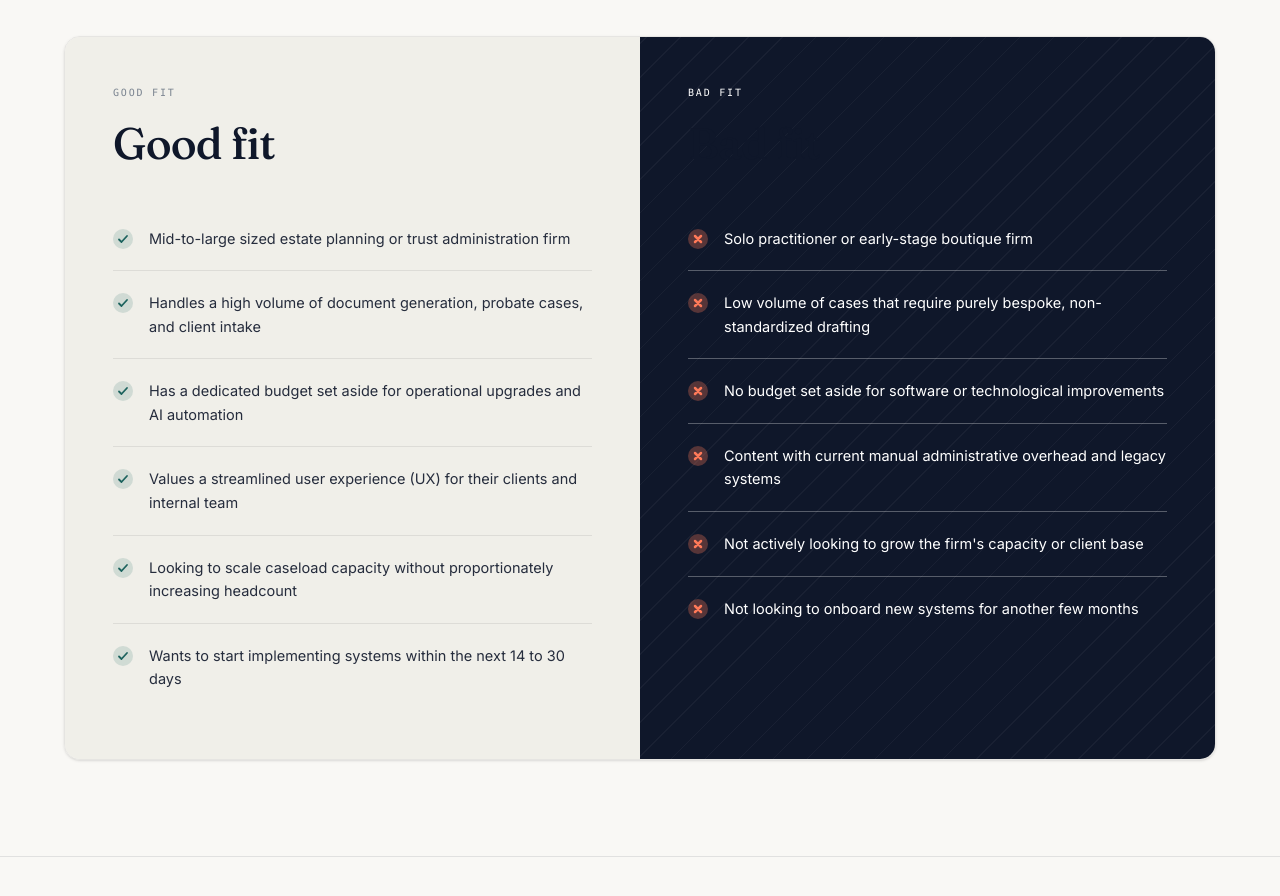
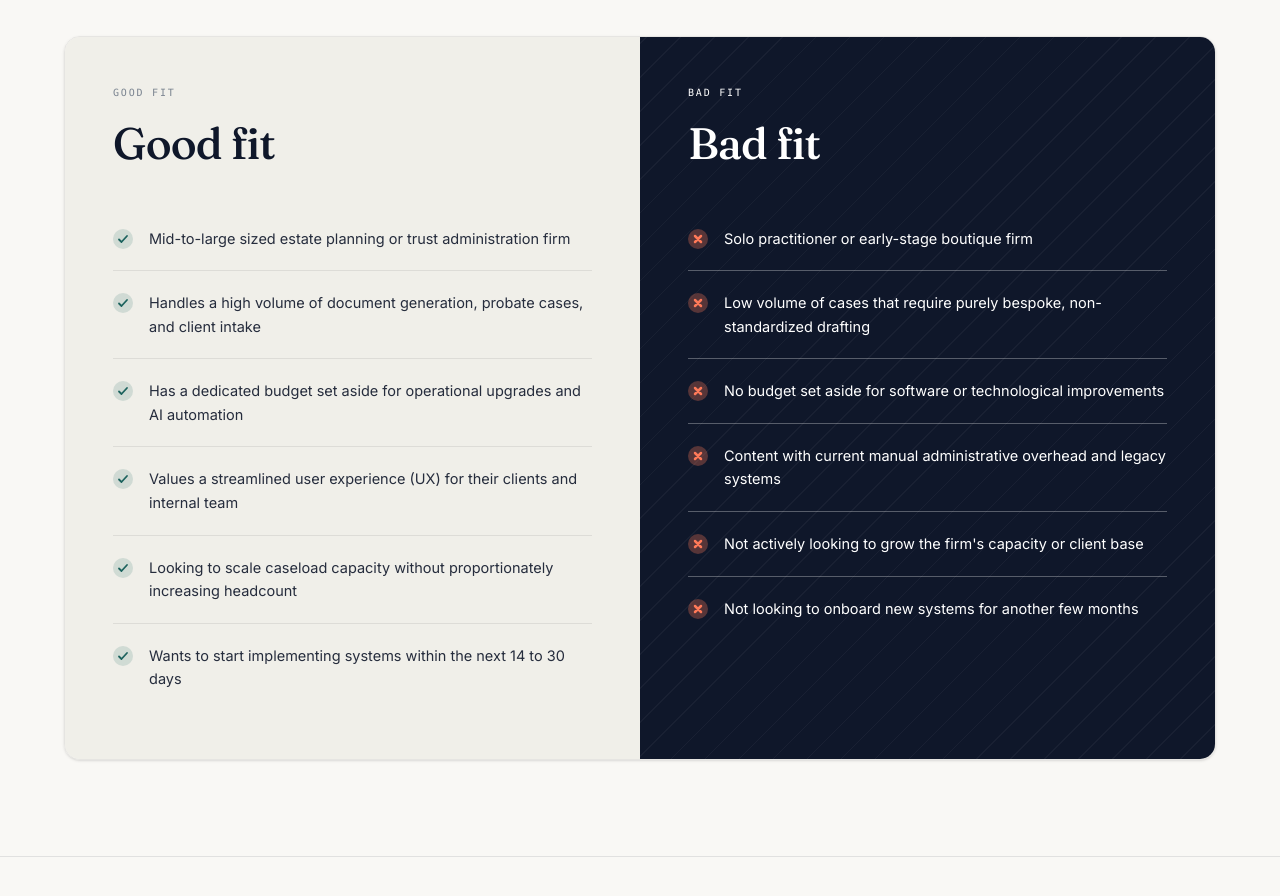
Before and after one commit to spectredad/Regicore, a Next.js app: page / in a window 1280 px wide. Shown: the part 4040-4936 px from the top of the page. Built offline with nearby package versions, Linux system fonts and the light colour scheme.

Commit message:
fix: force white text on Bad fit title to override global CSS

```diff
--- a/components/WhoIsThisFor.tsx
+++ b/components/WhoIsThisFor.tsx
@@ -98,12 +98,12 @@ export default function WhoIsThisFor() {
             />
 
             {/* Panel label */}
-            <p className="relative z-10 font-mono text-[10px] uppercase tracking-[0.18em] text-[#ffffff] mb-5">
+            <p className="relative z-10 font-mono text-[10px] uppercase tracking-[0.18em] !text-white mb-5" style={{ color: '#ffffff' }}>
               BAD FIT
             </p>
 
             {/* Panel title */}
-            <h3 className="relative z-10 font-display text-[36px] sm:text-[44px] font-medium text-[#ffffff] leading-[1.05] tracking-[-0.02em] mb-10">
+            <h3 className="relative z-10 font-display text-[36px] sm:text-[44px] font-medium !text-white leading-[1.05] tracking-[-0.02em] mb-10" style={{ color: '#ffffff' }}>
               Bad fit
             </h3>
 
```
